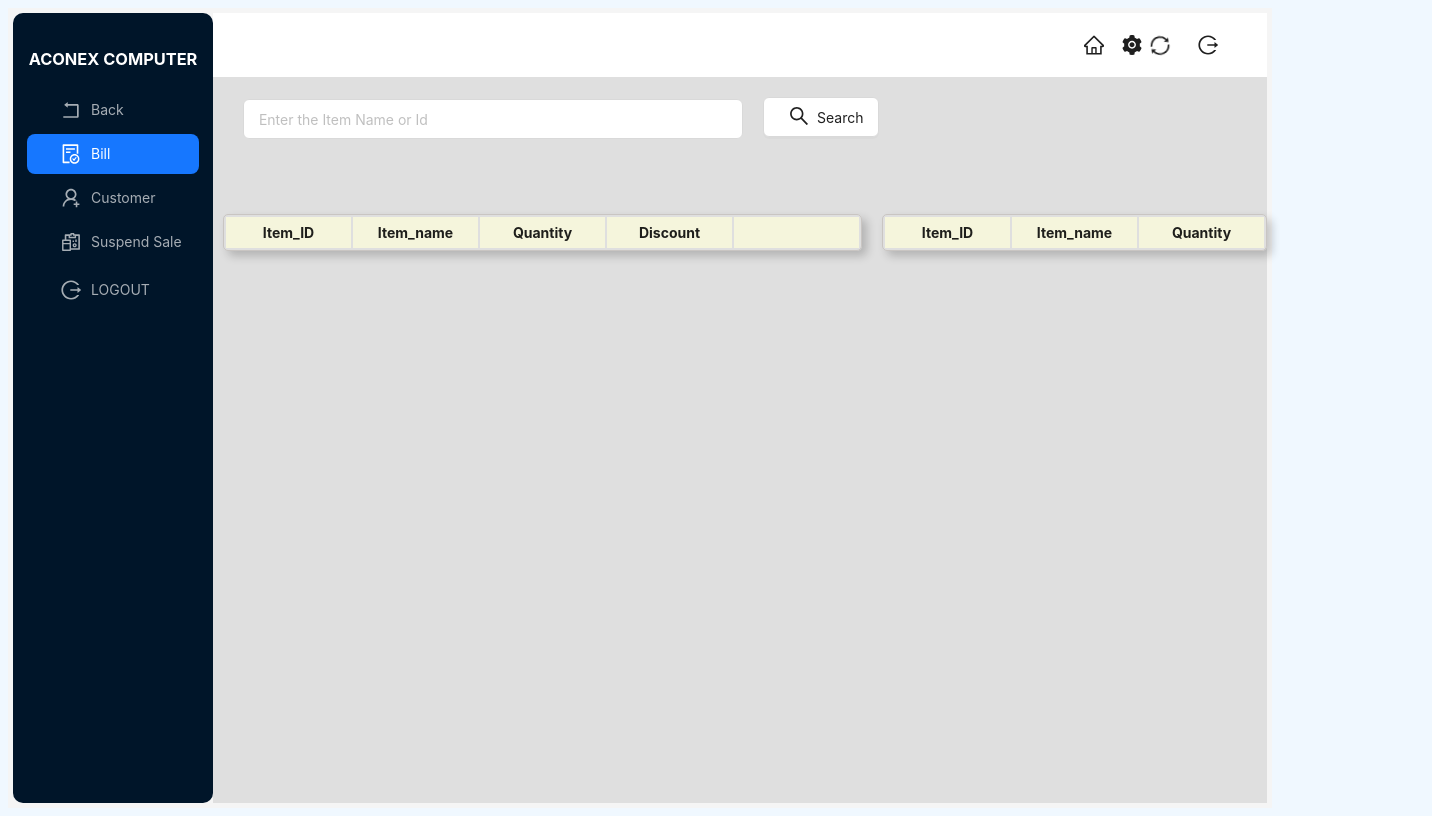
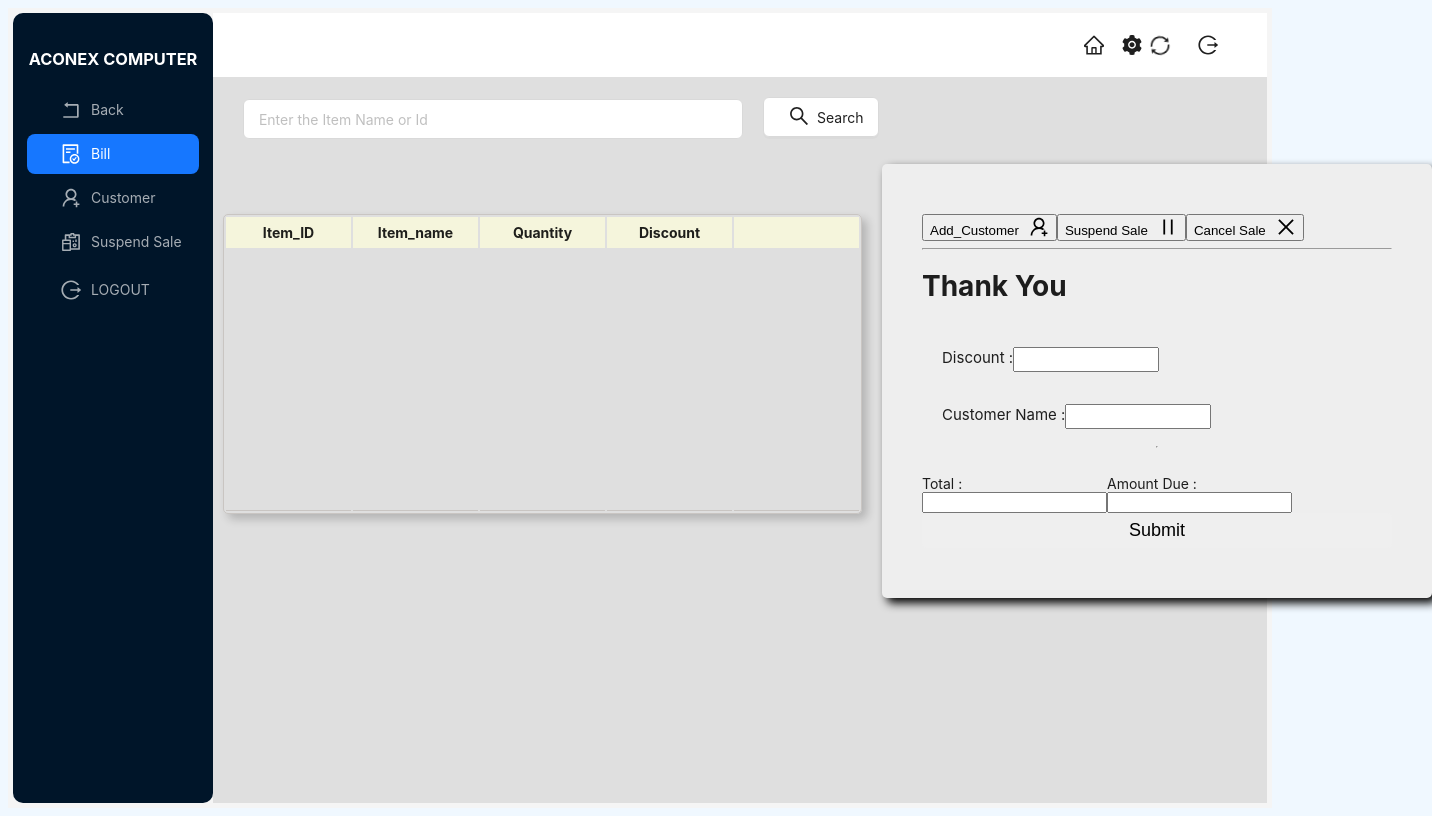
Before and after one commit to TharinduHarshana/Acconexfrontend, a React (Create React App) app: page /bill in a window 1280 px wide. Shown: the whole page, 1432 px wide, since content can reach past the window. Built offline with nearby package versions, Linux system fonts and the light colour scheme.

Commit message:
bill
doing some validation again in customer

```diff
--- a/src/components/SalesComponents/Bill.js
+++ b/src/components/SalesComponents/Bill.js
@@ -1,9 +1,11 @@
 import React from 'react';
-import { Input, Button} from 'antd';
+import { Input, Button, Flex} from 'antd';
 import { SearchOutlined } from '@ant-design/icons';
 import DefaultHandleSales from './DefaultHandleSales';
 import '../../styles/sales.css';
 import '../../styles/customer.css';
+import { PauseOutlined,CloseOutlined ,UserAddOutlined} from '@ant-design/icons';
+
 
 const Bill = () => (
   <div className='maindiv'>
@@ -12,7 +14,7 @@
         <Input className='inboxserch' placeholder=' Enter the Item Name or Id' />
         <Button className='seachbtn' icon={<SearchOutlined />}>Search</Button>
         </div>
-        <div className="bill_container" >
+
         <div className='bill_view'>
           <div className='bill_tableContainer'>
             <table>
@@ -25,22 +27,52 @@
                   <th></th>
                 </tr>
               </thead>
+              <tbody>
+                 <tr >
+                    <td></td>
+                    <td></td>
+                    <td></td>
+                    <td></td>
+                    <td></td>
+                  </tr>
+
+                </tbody>
             </table>
           </div>
           <div  className='bill_FormContainer'>
-            <table>
-              <thead>
-                <tr>
-                  <th>Item_ID</th>
-                  <th>Item_name</th>
-                  <th>Quantity</th>
+              <form >
+              <div >
+              <button className='add_cus_btn'>Add_Customer<UserAddOutlined /></button>
+              <button className='puase_btn'>Suspend Sale<PauseOutlined /></button>
+              <button className='cancel_btn'>Cancel Sale<CloseOutlined /></button>
+              <hr/>
+                <h1>Thank You</h1>
+                </div>
+                <div className='bill_content'>
+                <label htmlFor='cusid'>Discount  :
+                <input type='text' id='cusid' name='cusid' /></label>
+                <br/>
+                <label htmlFor='name'>Customer Name :
+                <input type='text' id='name' name='name'  /></label>
+                <hr></hr>
+                </div>
 
-                </tr>
-              </thead>
-            </table>
+              <div className='amount' style={{display:'flex'}}>
+
+                  <div className='tot_amaount'>
+                    <label htmlFor='mobile'>Total :</label><br></br>
+                  <input type='tel' id='mobile' name='mobile'  />
+                  </div>
+                  <div className='due_amount' >
+                  <label htmlFor='mobile'>Amount Due :</label><br></br>
+                  <input type='tel' id='mobile' name='mobile'    />
+                  </div>
+               </div>
+            <button className='btn'>Submit</button>
+          </form>
             </div>
           </div>
-        </div>
+
 
 
   </DefaultHandleSales>
--- a/src/components/SalesComponents/customerForm.js
+++ b/src/components/SalesComponents/customerForm.js
@@ -22,10 +22,23 @@
         alert('Limit to 10');
     }
 
+
     // Update the form data
     handleOnChange({ target: { name: 'mobile', value } });
 };
 
+//function for only allow letters for name
+const handleNameAddressChange =(e)=>{
+  let{value}=e.target;
+  //remove number
+  value = value.replace(/[^A-Za-z]/g, '');
+   if (value !== e.target.value) {
+    alert('Only letter are allowed');
+    return;
+}
+handleOnChange({target:{name:e.target.name,value}});
+
+};
 
   // Function to handle form submission
   const onSubmit = (e) => {
@@ -46,17 +59,17 @@
           <CloseOutlined />
         </div>
         <label htmlFor='cusid'>Customer ID :</label>
-        <input type='text' id='cusid' name='cusid' onChange={handleOnChange} value={formData.cusid} />
+        <input type='text' id='cusid' name='cusid' onChange={handleOnChange} value={formData.cusid}  />
 
         <label htmlFor='name'>Customer Name :</label>
-        <input type='text' id='name' name='name' onChange={handleOnChange} value={formData.name} />
+        <input type='text' id='name' name='name' onChange={handleNameAddressChange} value={formData.name} />
 
         <label htmlFor='address'>Customer Address :</label>
-        <input type='text' id='address' name='address' onChange={handleOnChange} value={formData.address} />
+        <input type='text' id='address' name='address' onChange={handleOnChange} value={formData.address} alert='can only enter character'/>
 
         <label htmlFor='mobile'>Contact NO :</label>
         {/* Use input type "tel" to bring up numeric keypad on mobile devices */}
-        <input type='tel' id='mobile' name='mobile' onChange={handleMobileChange} value={formData.mobile} maxLength={10} />
+        <input type='tel' id='mobile' name='mobile' onChange={handleMobileChange} value={formData.mobile} maxLength={10} minLength={10} />
 
         <button className='btn'>Submit</button>
       </form>
--- a/src/styles/customer.css
+++ b/src/styles/customer.css
@@ -1,33 +1,39 @@
-*{
+/* Apply box-sizing to all elements */
+* {
     box-sizing: border-box;
 }
 
-body{
+/* Body styles */
+body {
     background-color: aliceblue;
 }
-.container,
-.bill_container{
+
+/* Customer.js Container styles */
+.container {
     padding: 10px;
     max-width: fit-content;
     margin: 50px auto;
+}
 
-}
-.btn
-{
+/* Button styles */
+.btn {
     border: none;
     padding: 7px 15px;
     font-size: 18px;
     border-radius: 5px;
     cursor: pointer;
 }
-.btn_add{
+
+/* Add customer button styles */
+.btn_add {
     background-color: rgb(1, 1, 41);
     color: white;
+}
 
-}
-.addContainer{
+/* CustomerForm.js Add container styles */
+.addContainer {
     position: absolute;
-    background-color: rgba(0,0,0,0.2);
+    background-color: rgba(0, 0, 0, 0.2);
     left: 0;
     right: 0;
     bottom: 0;
@@ -36,33 +42,79 @@
     justify-content: center;
     align-items: center;
 }
-.addContainer form{
-    width:500px;
+
+/* CustomerForm.js Add container styles */
+.addContainer form {
+    width: 550px;
     background-color: rgb(238, 238, 238);
     display: flex;
     flex-direction: column;
     padding: 50px 40px;
-    box-shadow: 5px 5px 10pxx rgb(0, 0, 0);
+    box-shadow: 5px 5px 10px rgb(0, 0, 0);
+    border-radius: 5px;
+    position: absolute;
+    top: 50%;
+    left: 50%;
+    transform: translate(-50%, -50%);
+    z-index: 2;
+}
+
+/* Bill form container form styles */
+.bill_FormContainer form {
+    width: 550px;
+    background-color: rgb(238, 238, 238);
+    display: flex;
+    flex-direction: column;
+    padding: 50px 40px;
+    box-shadow: 5px 5px 10px rgb(0, 0, 0);
     border-radius: 5px;
 }
-.addContainer form label{
+
+/* CustomerForm.js Form label styles */
+.addContainer form label {
     font-size: 18px;
 }
-.addContainer form input{
+
+/* Bill content styles */
+.bill_content {
+    display: flex;
+    flex-direction: column;
+    padding: 20px 20px;
+    justify-content: space-between;
+}
+
+/* Bill content label styles */
+.bill_content label {
+    font-size: 15px;
+}
+
+/* Bill content input styles */
+.bill_content input {
+    font-size: 10px;
+    padding: 5px;
+    margin-top: 5px;
+    margin-bottom: 10px;
+}
+
+/* Add container form input styles */
+.addContainer form input {
     font-size: 18px;
     padding: 5px;
     margin-top: 5px;
     margin-bottom: 10px;
+}
 
-}
-.addContainer form button{
+/* Submit button styles */
+.addContainer form button {
     background-color: rgb(3, 68, 180);
     color: white;
     font-weight: 500;
-    margin-top:20px ;
+    margin-top: 20px;
+}
 
-}
-.addContainer form .close-btn{
+/* Close button styles */
+.addContainer form .close-btn,
+.bill_FormContainer form .close-btn {
     margin-left: auto;
     font-size: 18px;
     width: 20px;
@@ -71,74 +123,76 @@
     justify-content: center;
     align-items: center;
     cursor: pointer;
+}
 
-}
+/* Table container styles */
 .tableContainer,
-.bill_tableContainer{
+.bill_tableContainer {
     margin-top: 50px;
     border: 1px solid #c9c5c2;
-    box-shadow: 5px 5px 10px rgba(0,0,0,0.2);
+    box-shadow: 5px 5px 10px rgba(0, 0, 0, 0.2);
     border-radius: 5px;
     display: flex;
     justify-content: space-between;
 }
+
+/* Bill table container styles */
+.bill_tableContainer {
+    height: 300px;
+}
+
+/* Table header row styles */
 .tableContainer table thead tr,
-.bill_FormContainer table thead tr,
-.bill_tableContainer table thead tr{
-    background-color:beige;
+.bill_tableContainer table thead tr {
+    background-color: beige;
+}
 
-}
+/* Table header cell styles */
 .tableContainer table thead tr th,
-.tableContainer table tbody tr td{
+.tableContainer table thead tbody td {
     min-width: 200px;
     padding: 7px;
     text-align: center;
+}
 
-}
-.tableContainer table tbody tr td,
-.bill_FormContainer table tbody tr td,
-.bill_tableContainer table table tr td{
-    border-bottom: 1px solid #c9c5c2;
-}
-.btn-edit,.btn-delete
-{
-    font-size: 15px;
-    padding: 5px 10px ;
-    margin: 0px 10px;
-}
-.btn-edit{
-    background-color: rgba(8, 167, 246, 0.864);
-}
-.btn-delete{
-    background-color: rgb(254, 78, 78);
-}
-.bill_view{
-    display: flex ;
-    gap: 20px;
-    justify-content: space-between;
-}
+/* Bill table header cell styles */
 .bill_tableContainer table thead tr th,
-.bill_FormContainer table thead tr th,
-.bill_tableContainer table thead tr td{
+.bill_tableContainer table tbody tr td {
     min-width: 125px;
     padding: 7px;
     text-align: center;
 }
-.bill_container{
+
+/* Table body cell styles */
+.tableContainer table tbody tr td,
+.bill_tableContainer table tbody tr td {
+    border-bottom: 1px solid #c9c5c2;
+}
+
+/* Edit and delete button styles */
+.btn-edit,
+.btn-delete {
+    font-size: 15px;
+    padding: 5px 10px;
+    margin: 0px 10px;
+}
+
+/* Edit button styles */
+.btn-edit {
+    background-color: rgba(8, 167, 246, 0.864);
+}
+
+/* Delete button styles */
+.btn-delete {
+    background-color: rgb(254, 78, 78);
+}
+
+/* Bill view styles */
+.bill_view {
+    display: flex;
+    gap: 20px;
+    justify-content: space-between;
     padding: 10px;
     max-width: fit-content;
     margin: 15px auto;
-
 }
-.bill_FormContainer{
-    margin-top: 50px;
-    border: 1px solid #c9c5c2;
-    box-shadow: 5px 5px 10px rgba(0,0,0,0.2);
-    border-radius: 5px;
-    display: flex ;
-    justify-content: space-between 30px;
-    gap: 20px;
-    margin-left: 20px auto;
-
-
-}
```
Also changed, not shown: src/components/SalesComponents/Customer.js (+16 -7 lines).
